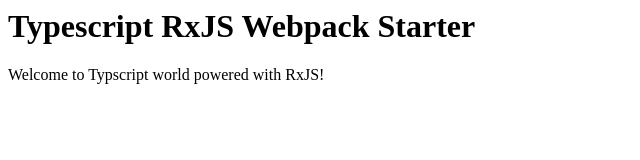
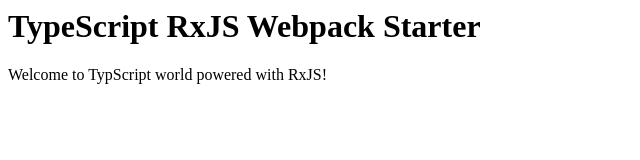
Before and after one commit to TohaBY/typescript-rxjs-webpack-starter, a website built with webpack: page src/index.html in a window 1280 px wide. Shown: the whole page, without its empty margins (0-640 px from the left). Built offline with nearby package versions, Linux system fonts and the light colour scheme.

Commit message:
Start commit

```diff
--- a/src/index.html
+++ b/src/index.html
@@ -2,10 +2,10 @@
   <head>
     <meta charset="UTF-8" />
     <meta name="viewport" content="width=device-width, initial-scale=1.0" />
-    <title>Typescript RxJS Webpack Starterr</title>
+    <title>TypeScript RxJS Webpack Starterr</title>
   </head>
   <body>
-    <h1>Typescript RxJS Webpack Starter</h1>
+    <h1>TypeScript RxJS Webpack Starter</h1>
     <div id="welcomee-container"></div>
   </body>
 </html>
--- a/src/index.ts
+++ b/src/index.ts
@@ -1,6 +1,6 @@
 import { of, map } from 'rxjs'
 
-const welcome = of('Welcome to Typscript world').pipe(
+const welcome = of('Welcome to TypScript world').pipe(
   map((x) => `${x} powered with RxJS!`)
 )
 
```
